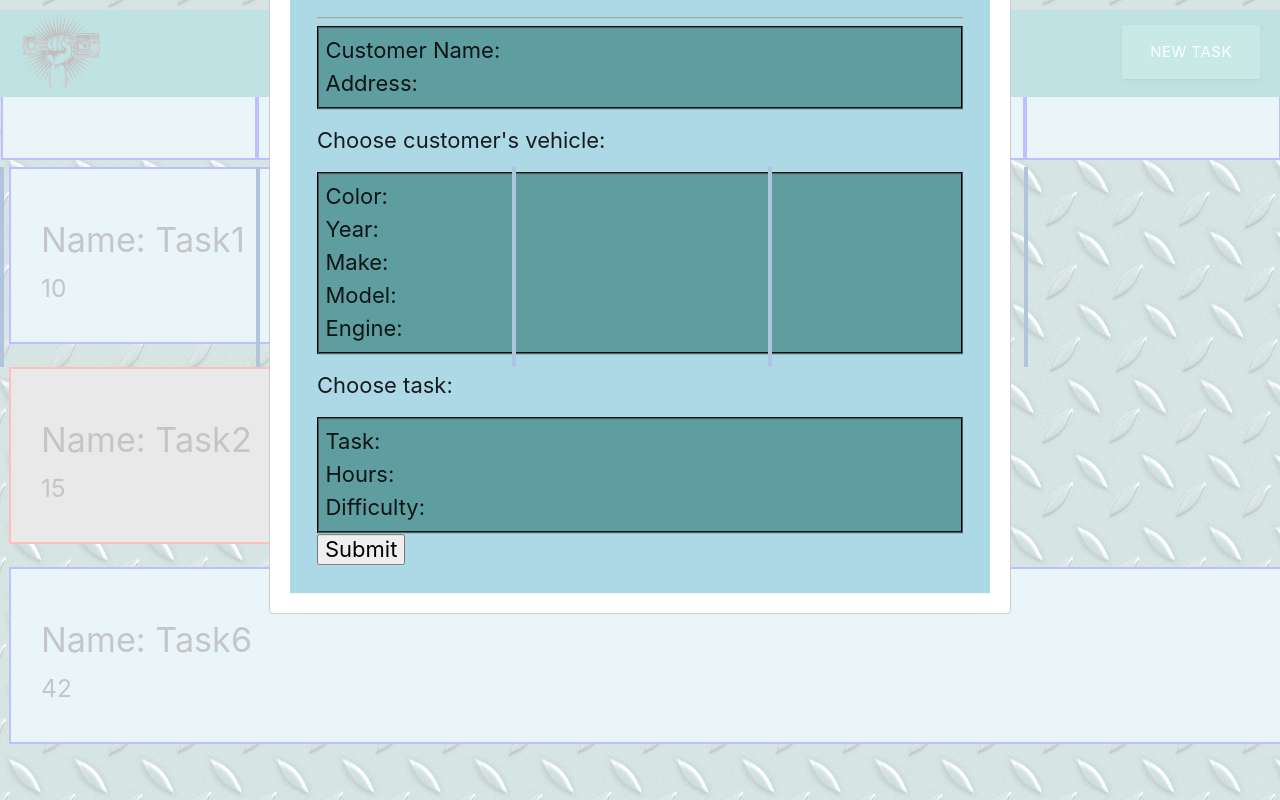
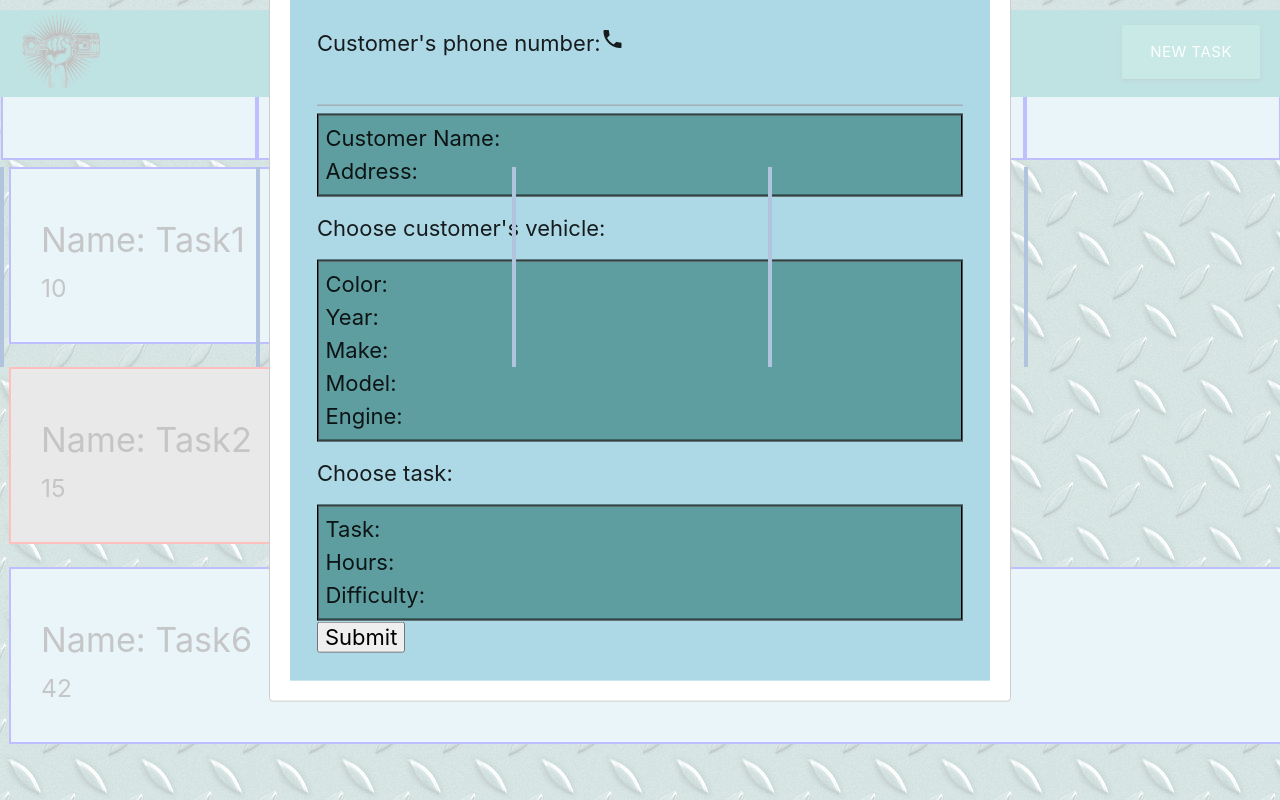
Before and after one commit to SBC-VN/shopander, a React (Create React App) app in the folder client/: page /garage in a window 1280 px wide. Both pictures are taken after a click on the link "NEW TASK". Shown: the top 800 px of the page. Built offline with nearby package versions, Linux system fonts and the light colour scheme.

Commit message:
To be available.

```diff
--- a/client/src/components/IntakeForm/style.css
+++ b/client/src/components/IntakeForm/style.css
@@ -13,7 +13,7 @@
   width: 700px;
   font-size: 22px;
   background-color: lightblue;
-  margin-top: 15%;
+  margin-top: 40%;
   padding: 1%;
 }
 
```
